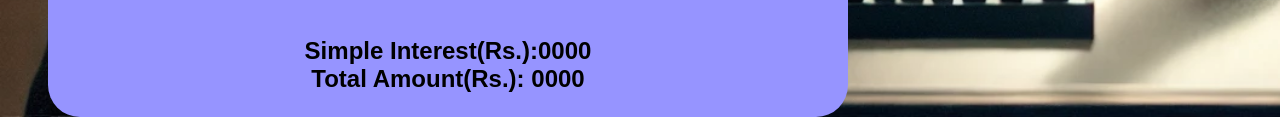
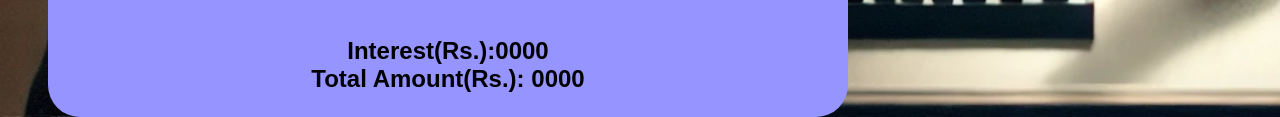
Before and after one commit to Peesala-Naveen/Interest-Calculator, a plain HTML site: page Index.html in a window 1280 px wide. Shown: the part 1122-1239 px from the top of the page. Drawn offline with Linux system fonts and the light colour scheme.

Commit message:
Update Index.html

```diff
--- a/Index.html
+++ b/Index.html
@@ -89,7 +89,7 @@
                 <p>Rate(Rs.): <span id="Rate_Rs">0000</span></p>
             </div>
             <div class="result_Interest">
-                <p>Simple Interest(Rs.):<span id="SI_Rs">0000</span></p>
+                <p>Interest(Rs.):<span id="SI_Rs">0000</span></p>
                 <p>Total Amount(Rs.): <span id="Total_amount_Rs">0000</span></p>
             </div>
 
```
